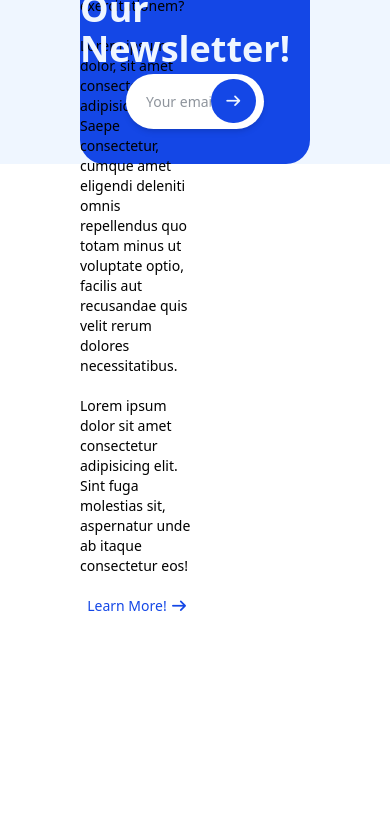
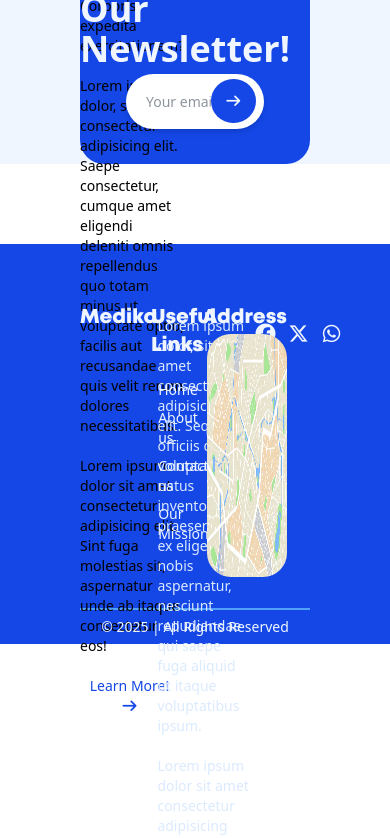
Before and after one commit to zimcodes1/MEDIKA, a React (Vite) app in the folder medika/: page / in a window 390 px wide. Shown: the part 2940-3778 px from the top of the page. Before the commit the page ends 3568 px from the top, so only its background shows below. Built offline with nearby package versions, Linux system fonts and the light colour scheme.

Commit message:
Added footer (At this point the entire site is not responsive)

```diff
--- a/medika/src/App.tsx
+++ b/medika/src/App.tsx
@@ -2,6 +2,7 @@ import './App.css'
 import TopBar from './components/TopBar'
 import Hero from './components/Hero'
 import Body from './components/Body'
+import Footer from './components/Footer'
 
 function App(){
   return(
@@ -9,6 +10,7 @@ function App(){
       <TopBar></TopBar>
       <Hero></Hero>
       <Body></Body>
+      <Footer></Footer>
     </div>
   )
 }
--- a/medika/src/components/Body.tsx
+++ b/medika/src/components/Body.tsx
@@ -51,7 +51,7 @@ function Body(){
 
             {/*---------------------Future of Quality Health-------------*/}
             <div className="w-full mt-20 h-[350px] flex">
-                <div className="flex w-[50%] flex-wrap">
+                <div className="flex w-[50%] flex-wrap pr-4">
                     <h2 className="text-3xl font-[mont] text-gray-900">The Future <br /> Of <b className="text-blue-700">Quality Health</b></h2>
                     <p className="text-sm mt-3">Lorem ipsum dolor sit amet consectetur adipisicing elit. Cum quidem sit dolore vero ab commodi nostrum laborum ipsum perferendis ipsa assumenda facilis, voluptate sequi quod fuga voluptatibus? Corporis, expedita exercitationem? <br /> <br />
                     Lorem ipsum dolor, sit amet consectetur adipisicing elit. Saepe consectetur, cumque amet eligendi deleniti omnis repellendus quo totam minus ut voluptate optio, facilis aut recusandae quis velit rerum dolores necessitatibus. <br /> <br />
@@ -65,7 +65,7 @@ function Body(){
             </div>
 
             {/*------------------Newsletter---------------------*/}
-            <div className="flex w-full h-[250px] bg-blue-700 rounded-3xl mb-10 mt-20 flex-col items-center justify-center">
+            <div className="flex w-full h-[250px] bg-blue-700 rounded-3xl mt-20 flex-col items-center justify-center">
                 <h1 className="text-4xl font-bold text-blue-50">Subscribe To Our Newsletter!</h1>
                 <div className='flex w-[60%] mx-auto h-[55px] rounded-4xl bg-white shadow-md mt-[2%] justify-between pr-2 items-center text-sm text-gray-900'>
                     <input type="text" className="w-[95%] text-gray-800 h-full rounded-4xl pl-5" placeholder="Your email:"/>
--- /dev/null
+++ b/medika/src/components/Footer.tsx
@@ -0,0 +1,46 @@
+
+
+const Footer = ()=>{
+    return(
+        <div className="fex w-full h-[400px] bg-blue-700 mt-20 flex-col px-20 pt-15">
+            <div className="w-full h-[90%] flex border-b-2 border-blue-400">
+                <div className="flex w-[35%] h-full flex-col flex-wrap">
+                    <h1 className="text-xl font-bold font-[mont] text-blue-50">Medika</h1>
+                    <p className="mt-3 text-sm text-blue-100">Lorem ipsum dolor, sit amet consectetur adipisicing elit. Sequi aut officiis quam voluptatem natus inventore praesentium ex eligendi nobis aspernatur, nesciunt repudiandae qui saepe fuga aliquid ut itaque voluptatibus ipsum.
+                        <br /> <br />
+                        Lorem ipsum dolor sit amet consectetur adipisicing elit. Distinctio reprehenderit ipsam corrupti incidunt, perferendis ut.
+                    </p>
+
+                    <span className="flex justify-start items-center mt-4 text-blue-50 text-xl">
+                        <a href="https://www.facebook.com/azimeh" target="__blank"><span className="mx-1"><i className="fab fa-facebook"></i></span></a>
+                        <a href="https://www.x.com/azimeho" target="__blank"><span className="mx-1"><i className="fab fa-x-twitter"></i></span></a>
+                        <span className="mx-1"><i className="fab fa-whatsapp"></i></span>
+                    </span>
+                </div>
+                <div className="flex flex-col w-[20%] items-center">
+                    <h1 className="text-xl font-bold font-[mont] text-blue-50">Useful Links</h1>
+
+                    <ul className="text-blue-50 text-sm mt-3">
+                        <li className="mt-2"><a href="#">Home</a></li>
+                        <li className="mt-2"><a href="#">About us</a></li>
+                        <li className="mt-2"><a href="#">Contact us</a></li>
+                        <li className="mt-2"><a href="#">Our Mission</a></li>
+                    </ul>
+                </div>
+                <div className="flex w-[35%] h-full flex-col items-end">
+                    <h1 className="text-xl font-bold font-[mont] text-blue-50">Address</h1>
+
+                    <div className="flex w-full rounded-3xl overflow-hidden h-[80%] mt-[2%] items-center justify-center">
+                        <img src="/images/map.jpg" alt="Map" className="w-full h-full"/>
+                    </div>
+                </div>
+            </div>
+            <div className="w-full h-[10%] flex justify-center items-center">
+                <p className="text-sm text-blue-50">© 2025 | All Rights Reserved</p>
+            </div>
+        </div>
+    )
+}
+
+
+export default Footer
```
